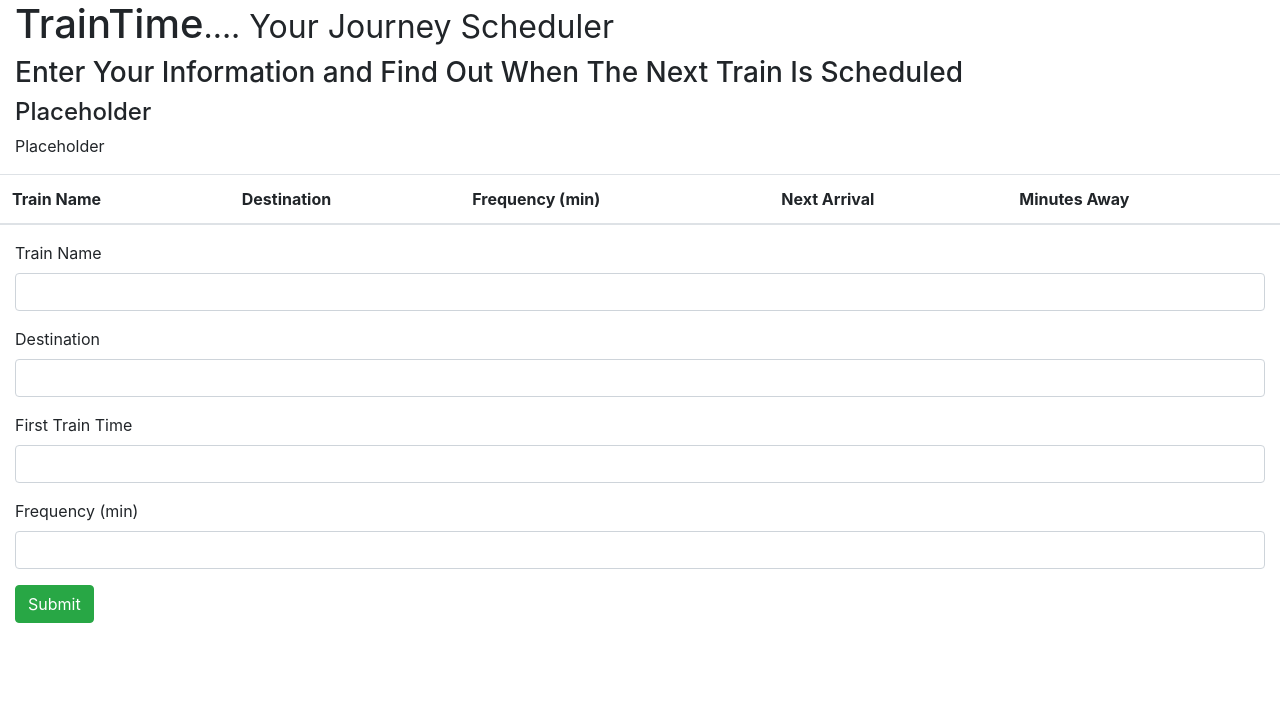
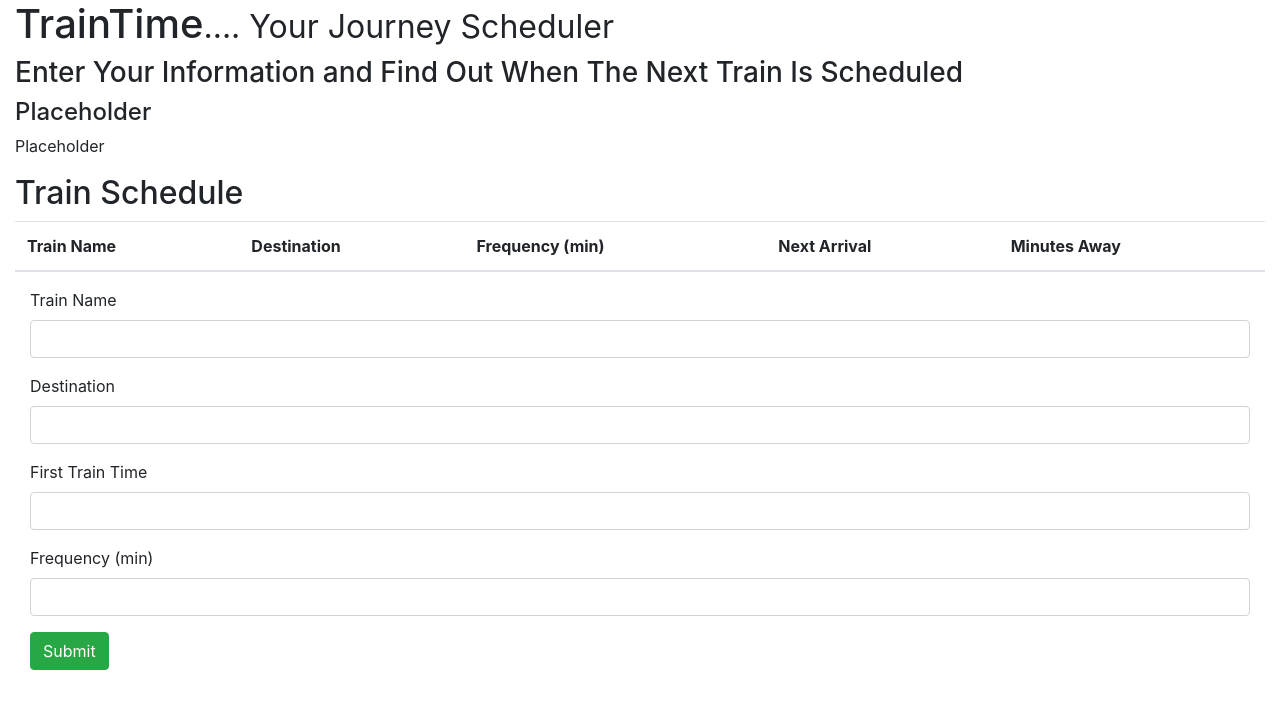
Before and after one commit to LisaSmithen/TrainScheduler, a plain HTML site: page index.html in a window 1280 px wide. Drawn offline with nearby package versions, Linux system fonts and the light colour scheme; files that its build step writes are made by us from their sources.

```diff
--- a/assets/javascript/javascript.js
+++ b/assets/javascript/javascript.js
@@ -17,6 +17,8 @@
 var database = firebase.database();
 //Create the onclick event vars and grab user info function
 
+
+
 $("#add-train-btn").on("click", function(event) {
     event.preventDefault();
 
@@ -32,6 +34,7 @@
     trainTime: firstTrainTime,
     trainFrequency: tfrequency,
     };
+
 
 //Push train information to database
 database.ref().push(newTrain);
--- a/index.html
+++ b/index.html
@@ -3,7 +3,7 @@
 
 <head>
   <meta charset="utf-8">
-  <title>Giftastic</title>
+  <title>TrainScheduler</title>
 
   <link rel="stylesheet" type="text/css" href="assets/css/style.css">
   <link rel="stylesheet" href="https://stackpath.bootstrapcdn.com/bootstrap/4.3.1/css/bootstrap.min.css" integrity="sha384-ggOyR0iXCbMQv3Xipma34MD+dH/1fQ784/j6cY/iJTQUOhcWr7x9JvoRxT2MZw1T" crossorigin="anonymous">
@@ -37,9 +37,10 @@
     </div>
 
 
-
-	<div class="row">
-            <table class="table table-hover" id='train-table'>
+<div clss="panel success">
+    <div class="panel-heading"><h2> Train Schedule</h2></div>
+	<div class="panel-body">
+            <table class="table">
                     <thead>
                       <tr>
                         <th>Train Name</th>
@@ -50,8 +51,11 @@
                       </tr>
                     </thead>
                     <tbody>
-                    </tbody>
+                    </tbody="add-row">
                   </table>
+
+                </div>
+            </div>
 
 		<div class="col-md-12">
            <form>
```
Lines whose indentation alone changed are shown as unchanged.
